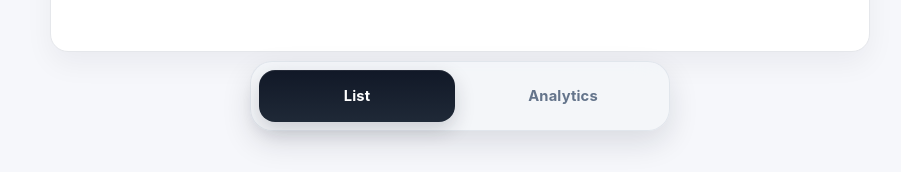
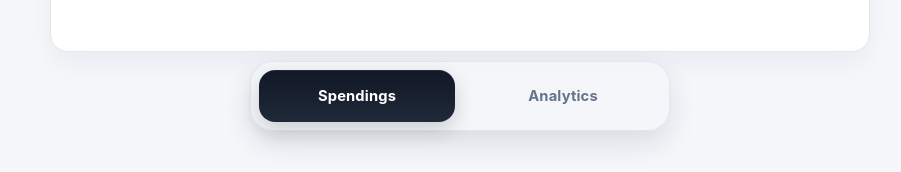
Before and after one commit to jprpic/SimpleFinance, an Angular app in the folder ClientApp/: page /spendings in a window 1280 px wide. Shown: the part 655-827 px from the top of the page, without its empty margins (180-1081 px from the left). Built offline with nearby package versions, Linux system fonts and the light colour scheme.

Commit message:
fix: Set spendings as Spendings in nav bar

```diff
--- a/ClientApp/src/app/app.html
+++ b/ClientApp/src/app/app.html
@@ -8,7 +8,7 @@
   </main>
 
   <footer class="bottom-nav" aria-label="Main navigation">
-    <a routerLink="/spendings" routerLinkActive="active" [routerLinkActiveOptions]="{ exact: true }">List</a>
+    <a routerLink="/spendings" routerLinkActive="active" [routerLinkActiveOptions]="{ exact: true }">Spendings</a>
     <a routerLink="/analytics" routerLinkActive="active">Analytics</a>
   </footer>
 </div>
```
